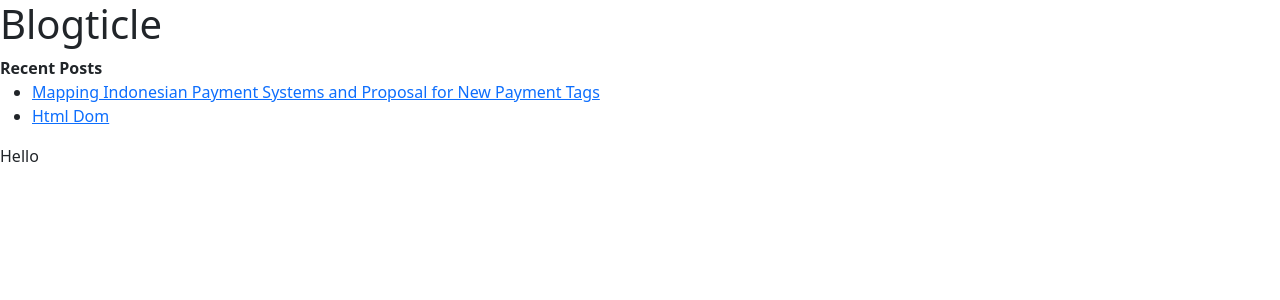
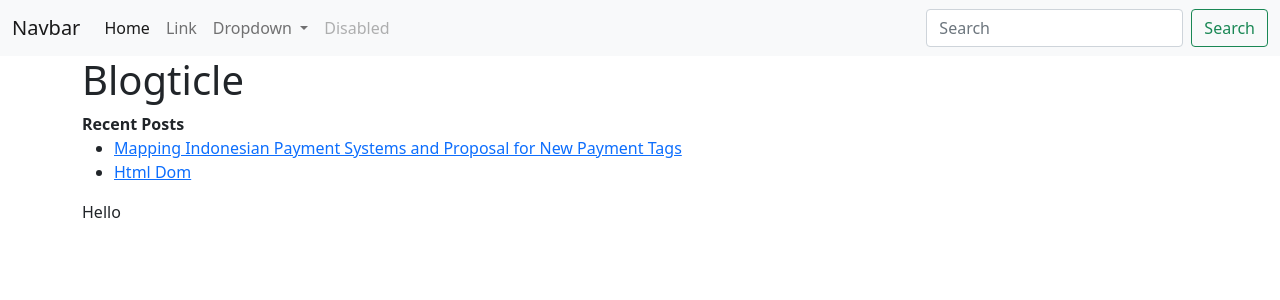
Before and after one commit to reinhart1010/blogticle, a Jekyll site: the page built from index.md, in a window 1280 px wide. Shown: the top 300 px of the page. Built offline with Jekyll 4.4.1, drawn with Linux system fonts in a browser that asks for light colours.

Commit message:
Update default.html

```diff
--- a/_layouts/default.html
+++ b/_layouts/default.html
@@ -4,6 +4,44 @@
   <title>Blogticle</title>
 </head>
 <body>
-  <h1>Blogticle</h1>
-  {{ content }}
+  <nav class="navbar navbar-expand-lg navbar-light bg-light">
+    <div class="container-fluid">
+      <a class="navbar-brand" href="#">Navbar</a>
+      <button class="navbar-toggler" type="button" data-bs-toggle="collapse" data-bs-target="#navbarSupportedContent" aria-controls="navbarSupportedContent" aria-expanded="false" aria-label="Toggle navigation">
+        <span class="navbar-toggler-icon"></span>
+      </button>
+      <div class="collapse navbar-collapse" id="navbarSupportedContent">
+        <ul class="navbar-nav me-auto mb-2 mb-lg-0">
+          <li class="nav-item">
+            <a class="nav-link active" aria-current="page" href="#">Home</a>
+          </li>
+          <li class="nav-item">
+            <a class="nav-link" href="#">Link</a>
+          </li>
+          <li class="nav-item dropdown">
+            <a class="nav-link dropdown-toggle" href="#" id="navbarDropdown" role="button" data-bs-toggle="dropdown" aria-expanded="false">
+              Dropdown
+            </a>
+            <ul class="dropdown-menu" aria-labelledby="navbarDropdown">
+              <li><a class="dropdown-item" href="#">Action</a></li>
+              <li><a class="dropdown-item" href="#">Another action</a></li>
+              <li><hr class="dropdown-divider"></li>
+              <li><a class="dropdown-item" href="#">Something else here</a></li>
+            </ul>
+          </li>
+          <li class="nav-item">
+            <a class="nav-link disabled" href="#" tabindex="-1" aria-disabled="true">Disabled</a>
+          </li>
+        </ul>
+        <form class="d-flex">
+          <input class="form-control me-2" type="search" placeholder="Search" aria-label="Search">
+          <button class="btn btn-outline-success" type="submit">Search</button>
+        </form>
+      </div>
+    </div>
+  </nav>
+  <div class="container">
+    <h1>Blogticle</h1>
+    {{ content }}
+  </div>
 </body>
```
